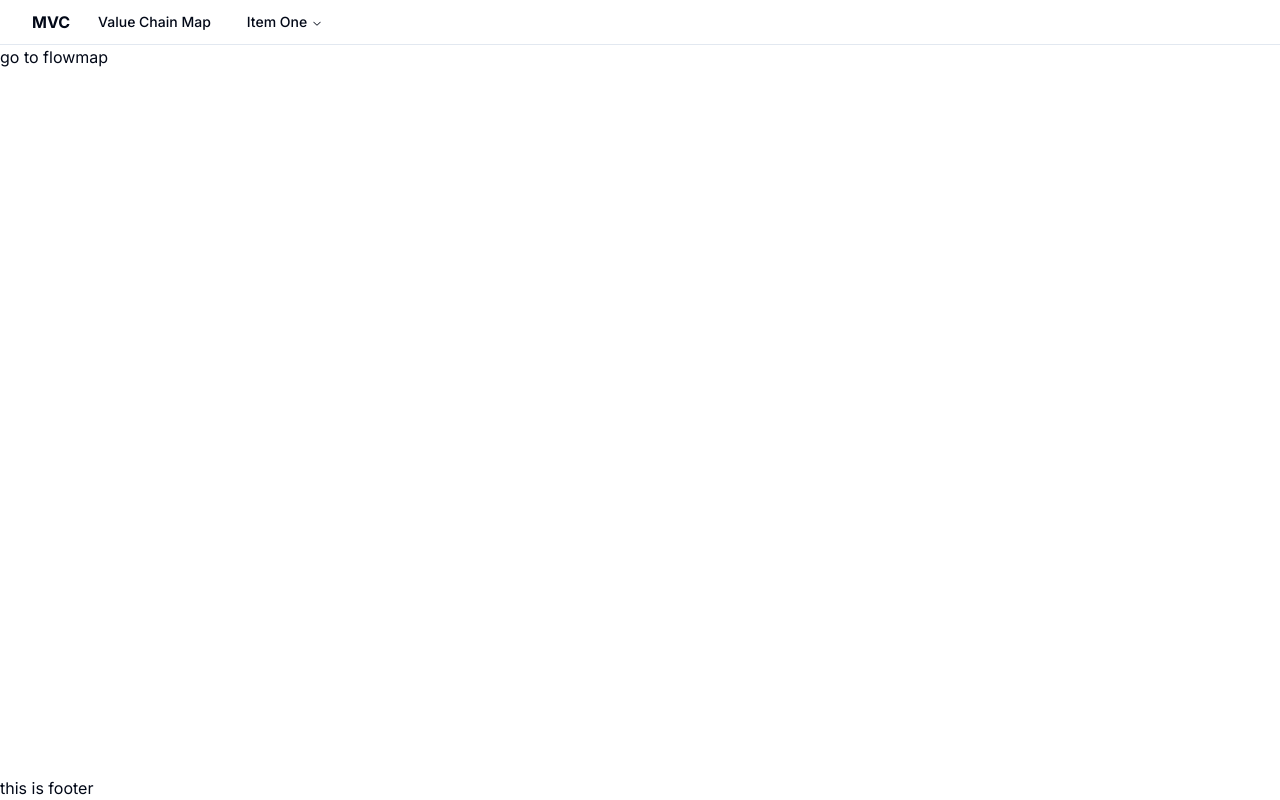
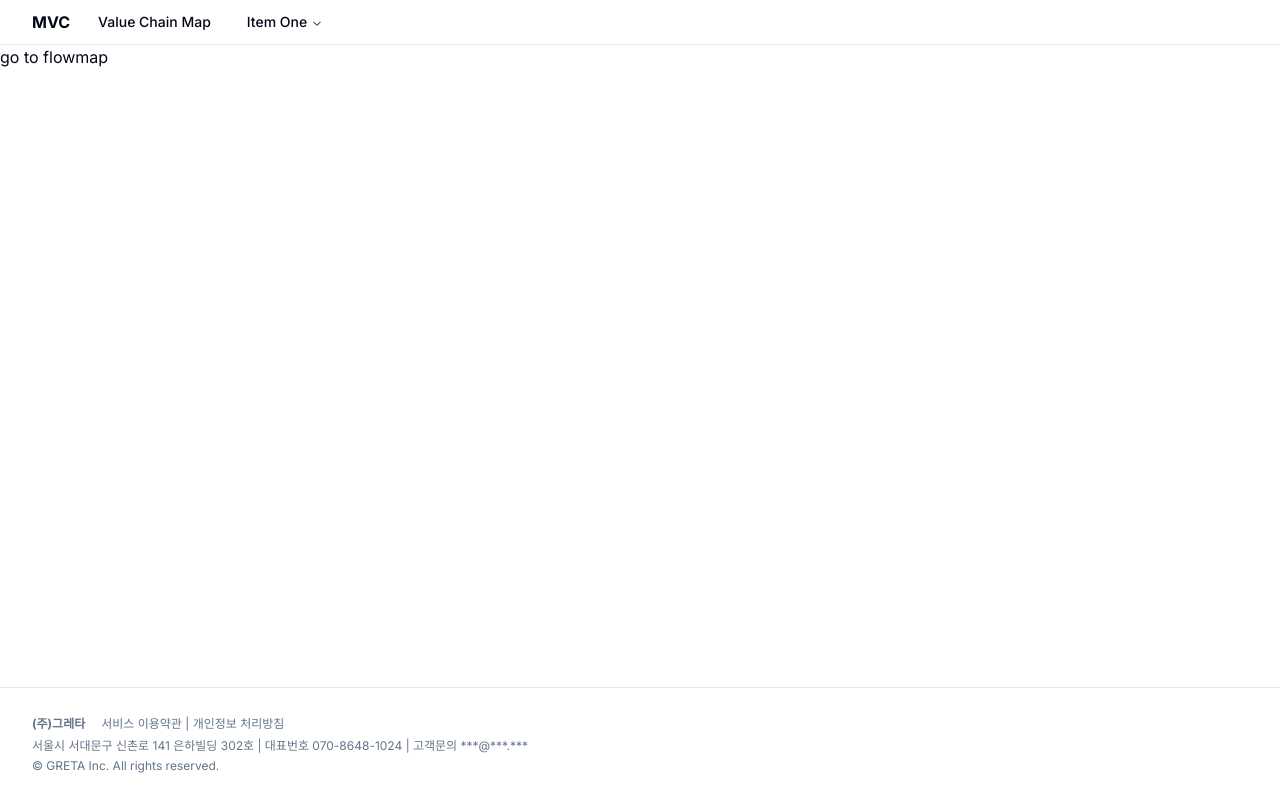
Before and after one commit to hyeeok/Map_value_chain, a Next.js app in the folder frontend/: page / in a window 1280 px wide. Built offline with nearby package versions, Linux system fonts and the light colour scheme.

Commit message:
feat: add footer

```diff
--- a/frontend/src/app/layout.tsx
+++ b/frontend/src/app/layout.tsx
@@ -3,6 +3,7 @@ import './globals.css';
 import type { Metadata } from 'next';
 import { Inter } from 'next/font/google';
 
+import Footer from '@/components/base/footer';
 import Header from '@/components/base/header';
 
 const inter = Inter({ subsets: ['latin'] });
@@ -23,7 +24,7 @@ export default function RootLayout({
         <div className="flex flex-col min-h-screen h-screen">
           <Header />
           <main className="flex-1">{children}</main>
-          <footer>this is footer</footer>
+          <Footer />
         </div>
       </body>
     </html>
--- a/frontend/src/components/base/footer.tsx
+++ b/frontend/src/components/base/footer.tsx
@@ -1,7 +1,51 @@
+import Link from 'next/link';
 import React from 'react';
 
+const FooterLink = ({
+  href = '#',
+  children,
+}: {
+  href: string;
+  children: React.ReactNode;
+}) => {
+  return (
+    <Link href={href} className="hover:underline underline-offset-4">
+      {children}
+    </Link>
+  );
+};
+
 const Footer = () => {
-  return <div></div>;
+  return (
+    <footer className="border-t py-6">
+      <div className="container flex flex-col items-start text-xs">
+        <div
+          className="
+          flex items-end align-end gap-4
+          text-left text-xs leading-6 text-muted-foreground
+          "
+        >
+          <Link
+            href="#"
+            className="font-bold hover:underline underline-offset-4"
+          >
+            (주)그레타
+          </Link>
+          <div>
+            <FooterLink href="#">서비스 이용약관</FooterLink> |{' '}
+            <FooterLink href="#">개인정보 처리방침</FooterLink>
+          </div>
+        </div>
+        <div className="text-left leading-5 text-muted-foreground">
+          <p>
+            서울시 서대문구 신촌로 141 은하빌딩 302호 | 대표번호 070-8648-1024 |
+            고객문의 ***@***.***
+          </p>
+          <p>© GRETA Inc. All rights reserved.</p>
+        </div>
+      </div>
+    </footer>
+  );
 };
 
 export default Footer;
```
